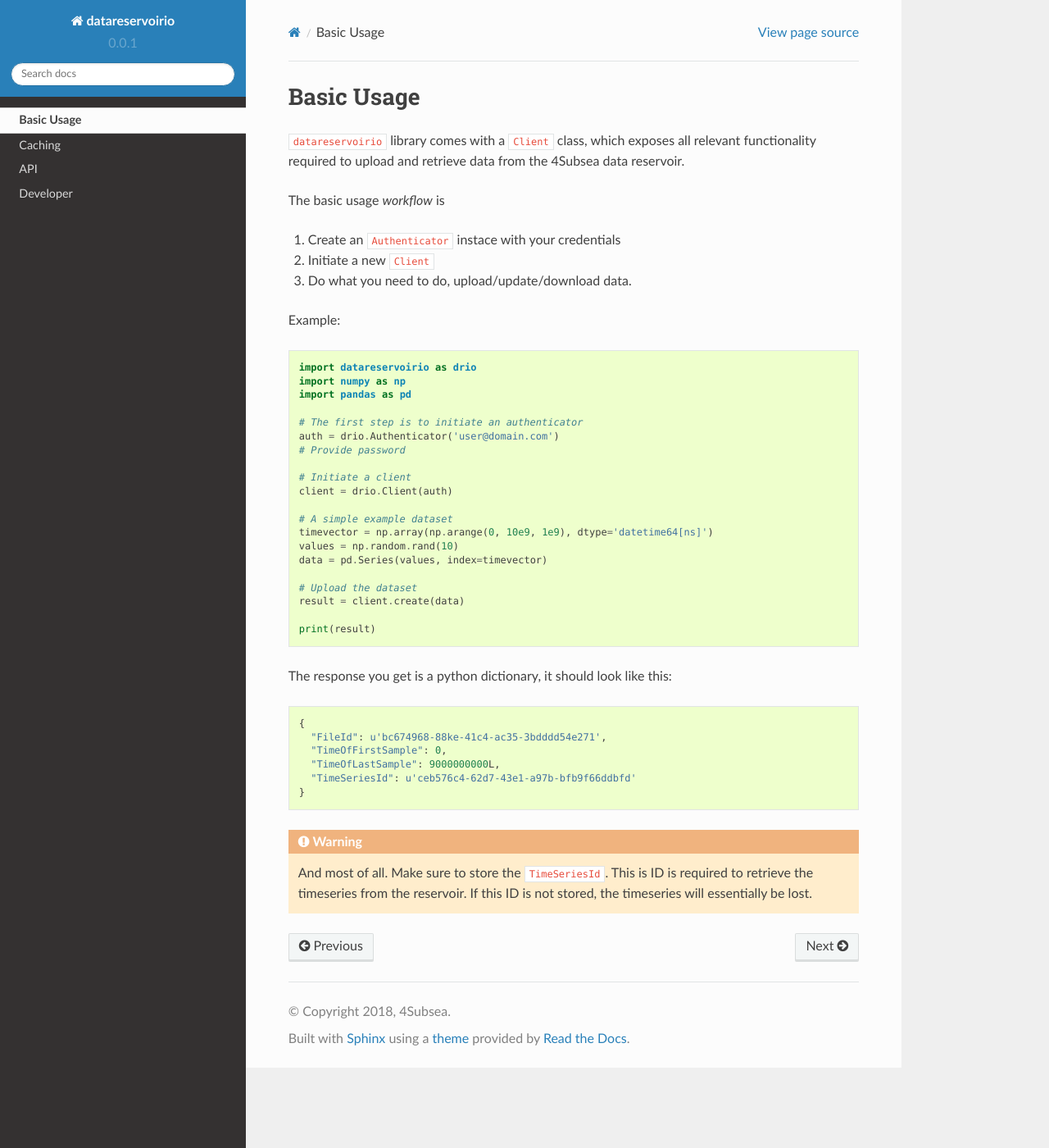
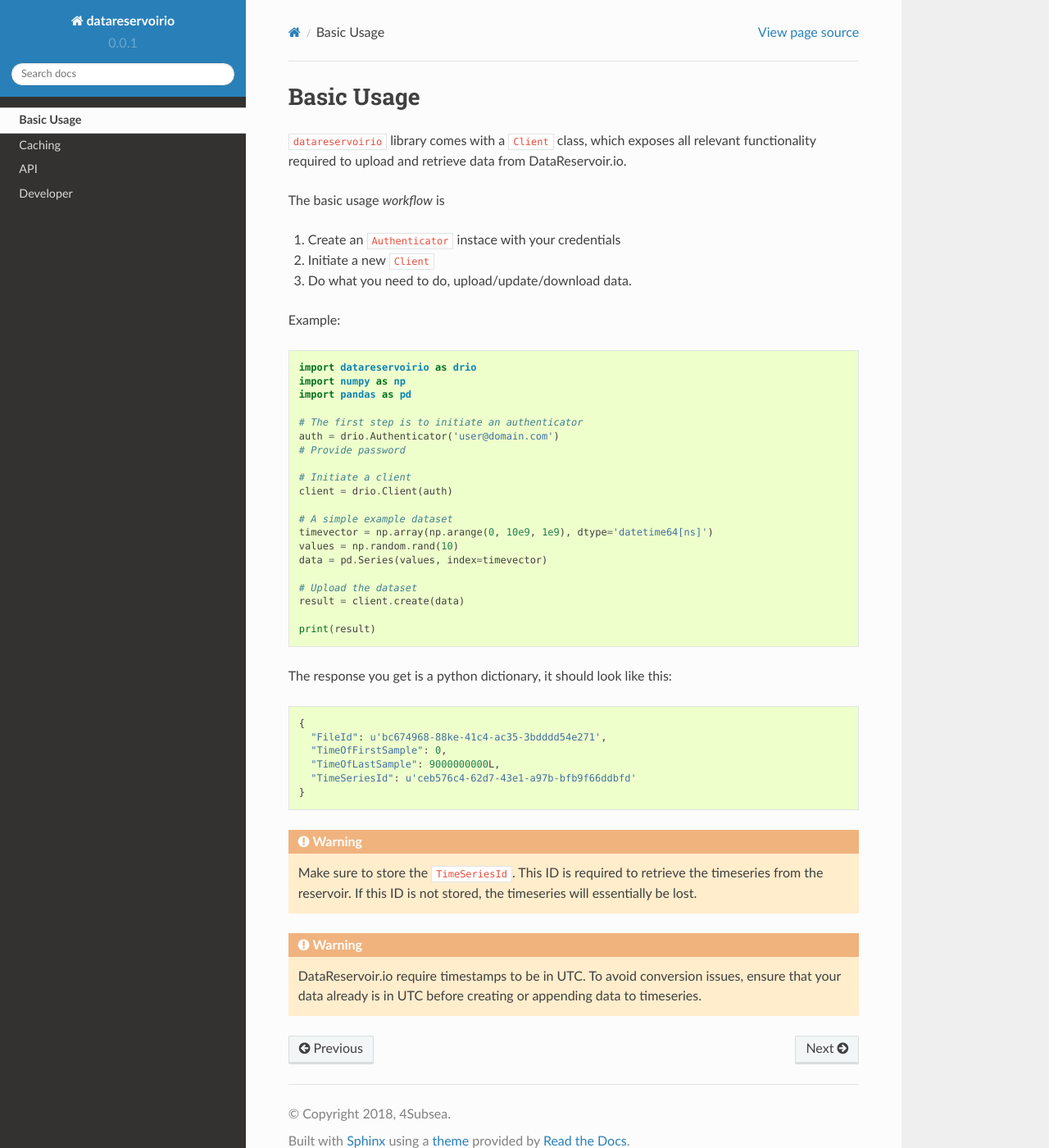
Before and after one commit to 4Subsea/drio-python, a Sphinx documentation site: the page built from docs/basic_usage.rst, in a window 1280 px wide and 1400 px high. Shown: the whole window at 82% size. Built offline with Sphinx 7.4.7 and the Read the Docs theme 2.0.0, drawn with Linux system fonts in a browser that asks for light colours.

Commit message:
fix: some typos and incorrects + added note on timestamp/UTC

```diff
--- a/docs/basic_usage.rst
+++ b/docs/basic_usage.rst
@@ -1,7 +1,7 @@
 Basic Usage
 ###########
 ``datareservoirio`` library comes with a ``Client`` class, which exposes all
-relevant functionality required to upload and retrieve data from the 4Subsea data reservoir.
+relevant functionality required to upload and retrieve data from DataReservoir.io.
 
 The basic usage *workflow* is
 
@@ -43,6 +43,12 @@ The response you get is a python dictionary, it should look like this::
 
 .. warning::
 
-    And most of all. Make sure to store the ``TimeSeriesId``. This is ID is
-    required to retrieve the timeseries from the reservoir. If this ID is not
-    stored, the timeseries will essentially be lost.
+    Make sure to store the ``TimeSeriesId``. This ID is required to retrieve
+    the timeseries from the reservoir. If this ID is not stored, the timeseries
+    will essentially be lost.
+
+.. warning::
+
+    DataReservoir.io require timestamps to be in UTC. To avoid conversion issues,
+    ensure that your data already is in UTC before creating or appending data
+    to timeseries.
--- a/docs/caching.rst
+++ b/docs/caching.rst
@@ -4,7 +4,7 @@ The ``datareservoirio.Client`` class employs a disk cache to speed up repeating
 Several parameters control the behaviour of this cache, as described here:
 
 #. ``enabled``: ``False`` if caching should not be used. Default is ``True``.
-#. ``format``: format used to store timeseries chunks on disk, either 'csv' or 'csv.gz' (gzip compressed csv). Default is 'csv.gz'.
+#. ``format``: format used to store timeseries chunks on disk, either 'msgpack' or 'csv'. Default is 'msgpack'.
 #. ``max_size``: size in megabytes that the cache is allowed to use. Default is 1024MB.
 #. ``cache_root``: control the cache storage location. Default is %LOCALAPPDATA%\\reservoir_cache
 
--- a/docs/conf.py
+++ b/docs/conf.py
@@ -321,7 +321,7 @@ epub_copyright = copyright
 
 # The unique identifier of the text. This can be a ISBN number
 # or the project homepage.
-#epub_identifier = ''
+epub_identifier = 'https://datareservoir.io'
 
 # A unique identification for the text.
 #epub_uid = ''
```
